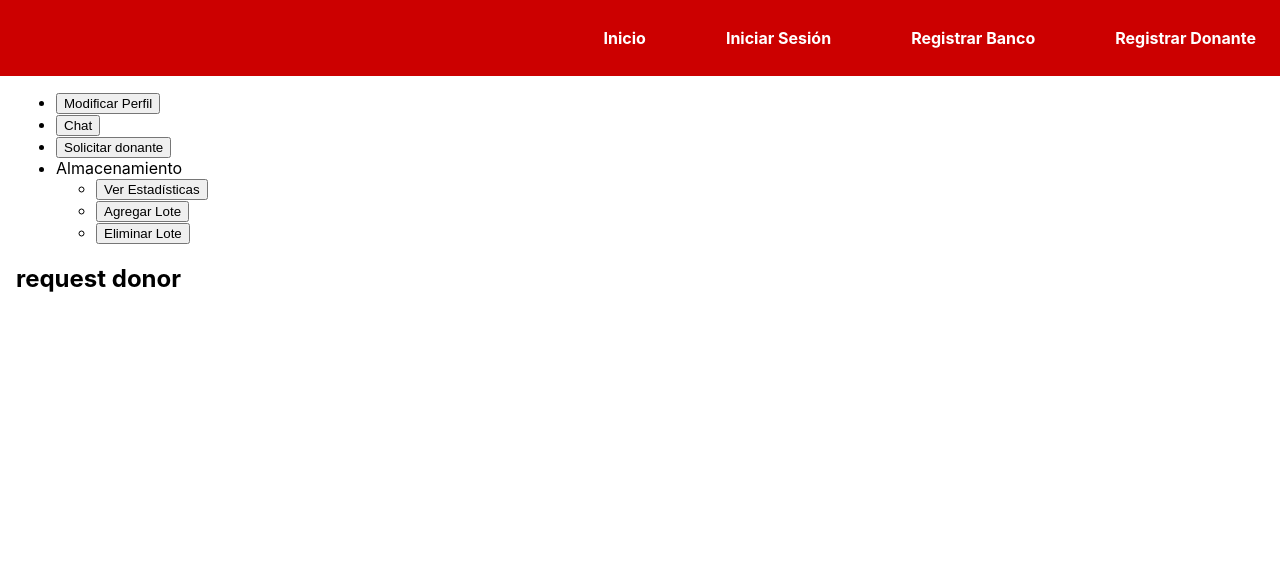
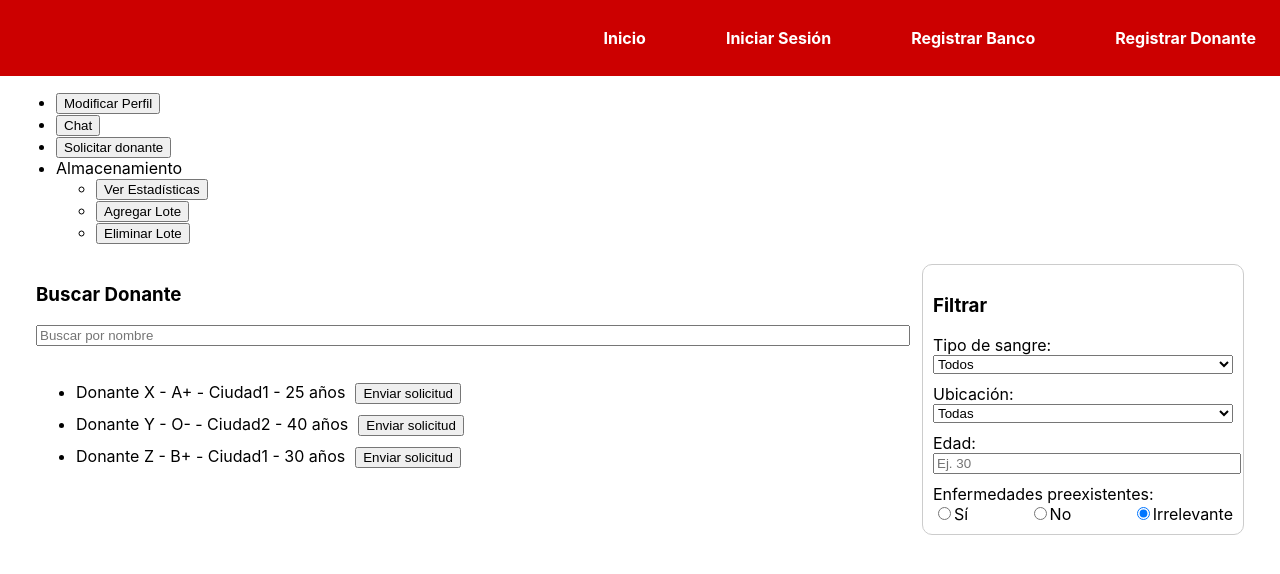
Before and after one commit to ElCabris/blood-bank, a React (Create React App) app in the folder frontend/: page /bank in a window 1280 px wide. Both pictures are taken after a click on the button "Solicitar donante". Shown: the top 574 px of the page. Built offline with nearby package versions, Linux system fonts and the light colour scheme.

Commit message:
feat: Search and filter donors for the bank (#45)

```diff
--- /dev/null
+++ b/frontend/src/components/RequestDonor.js
@@ -0,0 +1,147 @@
+import { useState } from 'react';
+// import './mystyles_filter.css';
+// Simulación de la base de datos de donantes
+const donantesDB = [
+  { id: 1, nombre: 'Donante X', tipoSangre: 'A+', ubicacion: 'Ciudad1', edad: 25, enfermedadesPreexistentes: false },
+  { id: 2, nombre: 'Donante Y', tipoSangre: 'O-', ubicacion: 'Ciudad2', edad: 40, enfermedadesPreexistentes: true },
+  { id: 3, nombre: 'Donante Z', tipoSangre: 'B+', ubicacion: 'Ciudad1', edad: 30, enfermedadesPreexistentes: false },
+  // Más donantes...
+];
+
+function RequestDonor() {
+  const [busqueda, setBusqueda] = useState('');
+  const [filtros, setFiltros] = useState({
+    tipoSangre: '',
+    ubicacion: '',
+    edad: '',
+    enfermedadesPreexistentes: 'irrelevante'
+  });
+
+  // Manejo de cambios en los filtros
+  const handleFiltroChange = (e) => {
+    const { name, value } = e.target;
+    setFiltros({
+      ...filtros,
+      [name]: value
+    });
+  };
+
+  // Manejo de cambios en el campo de búsqueda
+  const handleBusquedaChange = (e) => {
+    setBusqueda(e.target.value);
+  };
+
+  // Filtrar los donantes según los filtros y la búsqueda
+  const donantesFiltrados = donantesDB.filter((donante) => {
+    return (
+      donante.nombre.toLowerCase().includes(busqueda.toLowerCase()) &&
+      (filtros.tipoSangre === '' || donante.tipoSangre === filtros.tipoSangre) &&
+      (filtros.ubicacion === '' || donante.ubicacion === filtros.ubicacion) &&
+      (filtros.edad === '' || donante.edad === parseInt(filtros.edad)) &&
+      (filtros.enfermedadesPreexistentes === 'irrelevante' ||
+        (filtros.enfermedadesPreexistentes === 'si' && donante.enfermedadesPreexistentes) ||
+        (filtros.enfermedadesPreexistentes === 'no' && !donante.enfermedadesPreexistentes))
+    );
+  });
+
+  return (
+    <div style={{ display: 'flex', margin: '20px' }}>
+      {/* Búsqueda y lista de donantes */}
+      <div style={{ flex: 1, marginRight: '20px' }}>
+        <h3>Buscar Donante</h3>
+        <input
+          type="text"
+          placeholder="Buscar por nombre"
+          value={busqueda}
+          onChange={handleBusquedaChange}
+          style={{ width: '100%', marginBottom: '20px' }}
+        />
+
+        <ul>
+          {donantesFiltrados.map((donante) => (
+            <li key={donante.id} style={{ marginBottom: '10px' }}>
+              {donante.nombre} - {donante.tipoSangre} - {donante.ubicacion} - {donante.edad} años
+              <button style={{ marginLeft: '10px' }}>Enviar solicitud</button>
+            </li>
+          ))}
+        </ul>
+      </div>
+
+      {/* Filtros */}
+      <div style={{ flexBasis: '300px', padding: '10px', border: '1px solid #ccc', borderRadius: '10px' }}>
+        <h3>Filtrar</h3>
+
+        {/* Filtro por tipo de sangre */}
+        <label>Tipo de sangre:</label>
+        <select name="tipoSangre" value={filtros.tipoSangre} onChange={handleFiltroChange} style={{ display: 'block', marginBottom: '10px', width: '100%' }}>
+          <option value="">Todos</option>
+          <option value="A+">A+</option>
+          <option value="A-">A-</option>
+          <option value="B+">B+</option>
+          <option value="B-">B-</option>
+          <option value="O+">O+</option>
+          <option value="O-">O-</option>
+          <option value="AB+">AB+</option>
+          <option value="AB-">AB-</option>
+        </select>
+
+        {/* Filtro por ubicación */}
+        <label>Ubicación:</label>
+        <select name="ubicacion" value={filtros.ubicacion} onChange={handleFiltroChange} style={{ display: 'block', marginBottom: '10px', width: '100%' }}>
+          <option value="">Todas</option>
+          <option value="Ciudad1">Ciudad 1</option>
+          <option value="Ciudad2">Ciudad 2</option>
+          {/* Otras ciudades */}
+        </select>
+
+        {/* Filtro por edad */}
+        <label>Edad:</label>
+        <input
+          type="number"
+          name="edad"
+          value={filtros.edad}
+          onChange={handleFiltroChange}
+          style={{ display: 'block', marginBottom: '10px', width: '100%' }}
+          placeholder="Ej. 30"
+        />
+
+        {/* Filtro por enfermedades preexistentes */}
+        <label>Enfermedades preexistentes:</label>
+        <div style={{ display: 'flex', justifyContent: 'space-between' }}>
+          <label>
+            <input
+              type="radio"
+              name="enfermedadesPreexistentes"
+              value="si"
+              checked={filtros.enfermedadesPreexistentes === 'si'}
+              onChange={handleFiltroChange}
+            />
+            Sí
+          </label>
+          <label>
+            <input
+              type="radio"
+              name="enfermedadesPreexistentes"
+              value="no"
+              checked={filtros.enfermedadesPreexistentes === 'no'}
+              onChange={handleFiltroChange}
+            />
+            No
+          </label>
+          <label>
+            <input
+              type="radio"
+              name="enfermedadesPreexistentes"
+              value="irrelevante"
+              checked={filtros.enfermedadesPreexistentes === 'irrelevante'}
+              onChange={handleFiltroChange}
+            />
+            Irrelevante
+          </label>
+        </div>
+      </div>
+    </div>
+  );
+}
+
+export default RequestDonor;
--- a/frontend/src/pages/BankHome.js
+++ b/frontend/src/pages/BankHome.js
@@ -5,6 +5,7 @@ import DeleteBatch from "./DeleteBatch";
 import Statistics from "./Statistics";
 import BankEditProfile from "./BankEditProfile";
 import Chat from '../components/Chat';
+import RequestDonor from "../components/RequestDonor";
 
 function BankHome() {
 	const [activateComponent, setActivateComponent] = useState('edit-profile');
@@ -15,7 +16,7 @@ function BankHome() {
 			case 'edit-profile':
 				return <BankEditProfile />;
 			case 'request-donor':
-				return <h2>request donor</h2>;
+				return <RequestDonor />;
 			case 'statistics':
 				return <Statistics />;
 			case 'add batch':
```
